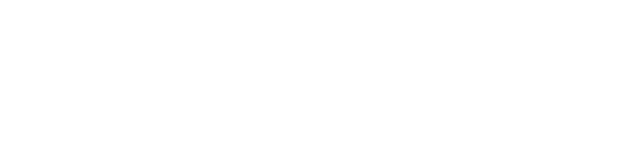
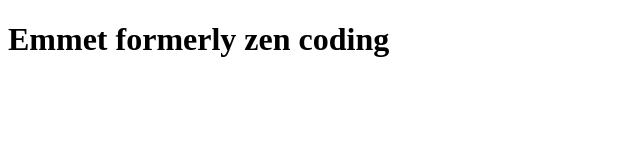
Before and after one commit to karu2332/emmet, a plain HTML site: page index.html in a window 1280 px wide. Shown: the whole page, without its empty margins (0-640 px from the left). Drawn offline with Linux system fonts and the light colour scheme.

Commit message:
add header and h1 tag using emmet

```diff
--- a/index.html
+++ b/index.html
@@ -7,6 +7,8 @@
   <title>Emmet</title>
 </head>
 <body>
-
+  <header>
+    <h1>Emmet formerly zen coding</h1>
+  </header>
 </body>
 </html>
```
